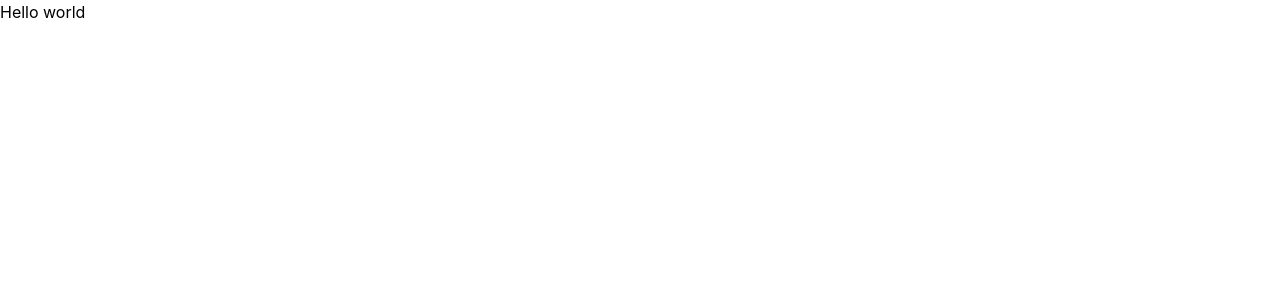
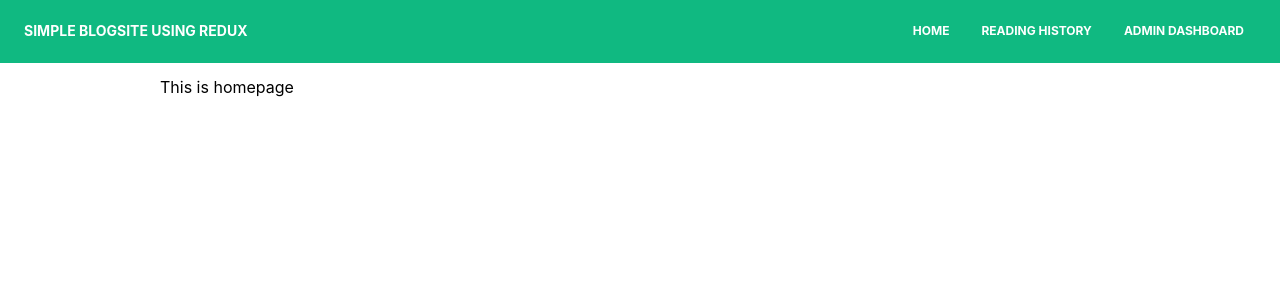
Before and after one commit to Labib2003/redux-acc-assignment-1-client, a React (Create React App) app: page / in a window 1280 px wide. Shown: the top 300 px of the page. Built offline with nearby package versions, Linux system fonts and the light colour scheme.

Commit message:
basic routing done

```diff
--- a/package.json
+++ b/package.json
@@ -8,7 +8,11 @@
     "@testing-library/user-event": "^13.5.0",
     "react": "^18.2.0",
     "react-dom": "^18.2.0",
+    "react-redux": "^8.0.5",
+    "react-router-dom": "^6.4.5",
     "react-scripts": "5.0.1",
+    "redux": "^4.2.0",
+    "redux-thunk": "^2.4.2",
     "web-vitals": "^2.1.4"
   },
   "scripts": {
--- a/src/App.js
+++ b/src/App.js
@@ -1,10 +1,11 @@
-import logo from './logo.svg';
-import './App.css';
+import { RouterProvider } from "react-router-dom";
+import "./App.css";
+import routes from "./routes/routes";
 
 function App() {
   return (
     <div>
-      <h1>Hello world</h1>
+      <RouterProvider router={routes} />
     </div>
   );
 }
--- /dev/null
+++ b/src/layout/Main.jsx
@@ -0,0 +1,16 @@
+import React from "react";
+import { Outlet } from "react-router-dom";
+import Navbar from "./Navbar";
+
+const Main = () => {
+  return (
+    <div>
+      <Navbar />
+      <div className="container w-3/4 mx-auto">
+        <Outlet />
+      </div>
+    </div>
+  );
+};
+
+export default Main;
--- /dev/null
+++ b/src/layout/Navbar.jsx
@@ -0,0 +1,76 @@
+import React, { useState } from "react";
+import { Link } from "react-router-dom";
+
+export default function Navbar({ fixed }) {
+  const [navbarOpen, setNavbarOpen] = useState(false);
+  return (
+    <>
+      <nav className="relative flex flex-wrap items-center justify-between px-2 py-3 bg-emerald-500 mb-3">
+        <div className="container px-4 mx-auto flex flex-wrap items-center justify-between">
+          <div className="w-full relative flex justify-between lg:w-auto lg:static lg:block lg:justify-start">
+            <a
+              className="text-sm font-bold leading-relaxed inline-block mr-4 py-2 whitespace-nowrap uppercase text-white"
+              href="#pablo"
+            >
+              Simple BlogSite Using Redux
+            </a>
+            <button
+              className="text-white cursor-pointer text-xl leading-none px-3 py-1 border border-solid border-transparent rounded bg-transparent block lg:hidden outline-none focus:outline-none"
+              type="button"
+              onClick={() => setNavbarOpen(!navbarOpen)}
+            >
+              <svg
+                className="w-6 h-6"
+                fill="none"
+                stroke="currentColor"
+                viewBox="0 0 24 24"
+                xmlns="http://www.w3.org/2000/svg"
+              >
+                <path
+                  strokeLinecap="round"
+                  strokeLinejoin="round"
+                  strokeWidth={2}
+                  d="M4 6h16M4 12h16M4 18h16"
+                />
+              </svg>
+            </button>
+          </div>
+          <div
+            className={
+              "lg:flex flex-grow items-center" +
+              (navbarOpen ? " flex" : " hidden")
+            }
+            id="example-navbar-danger"
+          >
+            <ul className="flex flex-col lg:flex-row list-none lg:ml-auto">
+              <li className="nav-item">
+                <Link
+                  className="px-3 py-2 flex items-center text-xs uppercase font-bold leading-snug text-white hover:opacity-75"
+                  to="/"
+                >
+                  <span className="ml-2">Home</span>
+                </Link>
+              </li>
+              <li className="nav-item">
+                <Link
+                  className="px-3 py-2 flex items-center text-xs uppercase font-bold leading-snug text-white hover:opacity-75"
+                  to="/history"
+                >
+                  <span className="ml-2">Reading History</span>
+                </Link>
+              </li>
+              <li className="nav-item">
+                <Link
+                  className="px-3 py-2 flex items-center text-xs uppercase font-bold leading-snug text-white hover:opacity-75"
+                  to="/dashboard"
+                >
+                  <span className="ml-2">Admin Dashboard</span>
+                </Link>
+              </li>
+            </ul>
+          </div>
+        </div>
+      </nav>
+    </>
+  );
+}
--- /dev/null
+++ b/src/pages/AdminDashboard.jsx
@@ -0,0 +1,11 @@
+import React from 'react';
+
+const AdminDashboard = () => {
+    return (
+        <div>
+            This is admin dashboard
+        </div>
+    );
+};
+
+export default AdminDashboard;
--- /dev/null
+++ b/src/pages/Home.jsx
@@ -0,0 +1,11 @@
+import React from 'react';
+
+const Home = () => {
+    return (
+        <div>
+            This is homepage
+        </div>
+    );
+};
+
+export default Home;
--- /dev/null
+++ b/src/pages/ReadingHistory.jsx
@@ -0,0 +1,11 @@
+import React from 'react';
+
+const ReadingHistory = () => {
+    return (
+        <div>
+            This is reading history
+        </div>
+    );
+};
+
+export default ReadingHistory;
--- /dev/null
+++ b/src/routes/routes.js
@@ -0,0 +1,28 @@
+import { createBrowserRouter } from "react-router-dom";
+import Main from "../layout/Main";
+import AdminDashboard from "../pages/AdminDashboard";
+import Home from "../pages/Home";
+import ReadingHistory from "../pages/ReadingHistory";
+
+const routes = createBrowserRouter([
+  {
+    path: "/",
+    element: <Main />,
+    children: [
+      {
+        path: "/",
+        element: <Home />,
+      },
+      {
+        path: "/history",
+        element: <ReadingHistory />,
+      },
+      {
+        path: "/dashboard",
+        element: <AdminDashboard />,
+      },
+    ],
+  },
+]);
+
+export default routes;
```
Also changed, not shown: 1 other file (tests, documents, lock files or other folders).
